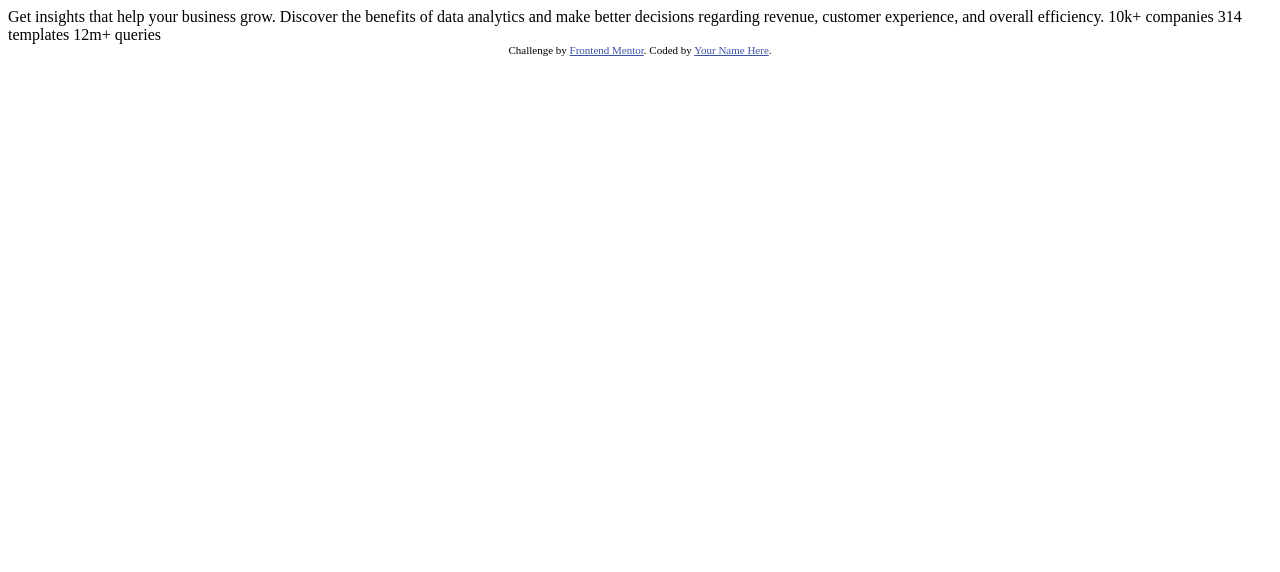
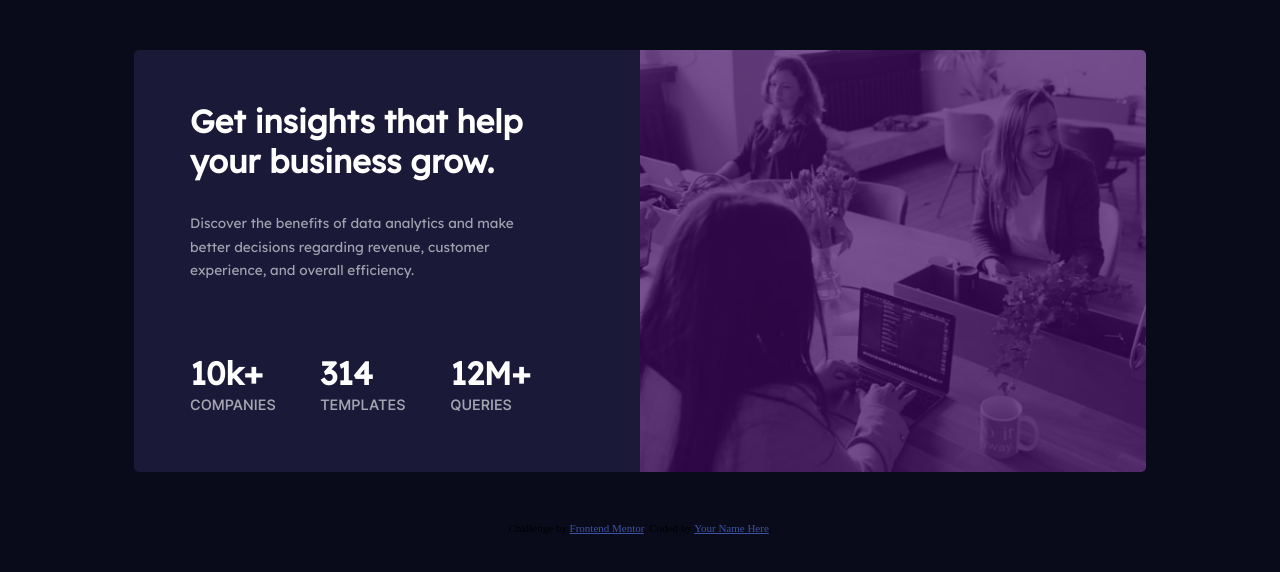
Before and after one commit to remigranjon/FrontendMentor-Project1, a plain HTML site: page index.html in a window 1280 px wide. Drawn offline with Linux system fonts and the light colour scheme.

Commit message:
desktop design

```diff
--- a/index.html
+++ b/index.html
@@ -5,7 +5,7 @@
   <meta name="viewport" content="width=device-width, initial-scale=1.0"> <!-- displays site properly based on user's device -->
 
   <link rel="icon" type="image/png" sizes="32x32" href="./images/favicon-32x32.png">
-
+  <link rel="stylesheet" href="styles.css">
   <title>Frontend Mentor | Stats preview card component</title>
 
   <!-- Feel free to remove these styles or customise in your own stylesheet 👍 -->
@@ -15,15 +15,34 @@
   </style>
 </head>
 <body>
+  <header>
+    <div id="card">
+      <h1 id="card_title">Get <strong>insights</strong> that help your business grow.</h1>
 
-  Get insights that help your business grow.
+      <p id="card_description">Discover the benefits of data analytics and make better decisions regarding revenue, customer
+        experience, and overall efficiency.</p>
 
-  Discover the benefits of data analytics and make better decisions regarding revenue, customer
-  experience, and overall efficiency.
+      <div id="stats">
+        <div id="companies">
+          <h1>10k+</h1>
+          <p>companies</p>
+        </div>
+        <div id="templates">
+          <h1>314</h1>
+          <p>templates</p>
+        </div>
+        <div id="queries">
+          <h1>12M+</h1>
+          <p>queries</p>
+        </div>
+      </div>
+    </div>
+    <aside>
+      <img src="images/image-header-desktop.jpg" alt="Picture of people working - Desktop version" id="image_aside_desktop">
+      <img src="images/image-header-mobile.jpg" alt="Picture of people working - Mobile version" id="image_aside_mobile">
+    </aside>
+  </header>
 
-  10k+ companies
-  314 templates
-  12m+ queries
 
   <div class="attribution">
     Challenge by <a href="https://www.frontendmentor.io?ref=challenge" target="_blank">Frontend Mentor</a>.
--- /dev/null
+++ b/styles.css
@@ -0,0 +1,109 @@
+@font-face {
+    font-family: "Inter";
+    src :url("fonts/Inter.ttf")
+}
+@font-face {
+    font-family: "Lexend Deca";
+    src: url("fonts/LexendDeca-Regular.ttf");
+}
+
+
+body {
+    background-color : hsl(233, 47%, 7%);
+}
+/* -------------------------------------------------------------------------- */
+/* Header styling - The header refers to the main part of the page i.e. the card
+with title, paragraph and statistics as well as the purple picture on the side*/
+/* -------------------------------------------------------------------------- */
+
+header {
+    width : 80%;
+    margin : 50px auto;
+    display : flex;
+    /* border-radius: 5px; */
+}
+
+/* -------------------------------------------------------------------------- */
+/* Card styling - The card comes with a title a paragraph(or description) and
+some statistics with a h1 and a paragraph per topic*/
+/* -------------------------------------------------------------------------- */
+
+header #card {
+    background-color : hsl(244, 38%, 16%);
+    padding : 30px 5.5%;
+    width : 39%;
+    border-top-left-radius: 5px;
+    border-bottom-left-radius: 5px;
+}
+
+header #card #card_title {
+    font-size : 2em;
+    font-family :"Lexend Deca", Arial, Helvetica, sans-serif;
+    color : hsl(0, 0%, 100%);
+    margin-bottom : 30px;
+}
+
+header #card #card_description {
+    font-size : 0.85em;
+    font-family : "Lexend Deca", Arial, Helvetica, sans-serif;
+    color : hsla(0, 0%, 100%, 0.6);
+    font-weight : 400;
+    line-height : 1.7em;
+    width : 85%;
+    margin-bottom : 70px;
+}
+
+header #card #stats {
+    display :flex;
+}
+
+header #card #stats #companies {
+    width :33%;
+}
+header #card #stats #templates {
+    width : 33%;
+}
+header #card #stats #queries {
+    width : 33;
+}
+
+header #card #stats h1 {
+    color : hsl(0, 0%, 100%);
+    font-family: "Lexend Deca", Arial, Helvetica, sans-serif;
+    font-size: 2em;
+    margin : 2.5px 0;
+}
+
+header #card #stats p{
+    color : hsla(0, 0%, 100%, 0.6);
+    font-family : "Inter", Arial, Helvetica, sans-serif;
+    font-size : 0.9em;
+    text-transform : uppercase;
+    margin : 2.5px 0;
+    font-weight : 550;
+}
+/* -------------------------------------------------------------------------- */
+/* Aside styling - The aside is basically a picture with a purple background.
+The picture is function of the user's screen's size*/
+/* -------------------------------------------------------------------------- */
+
+header aside {
+    background-color : hsl(277, 83%, 21%);
+    /* background-image: url("images/image-header-desktop.jpg"); */
+    width : 50%;
+    border-top-right-radius: 5px;
+    border-bottom-right-radius: 5px;
+}
+
+header aside #image_aside_desktop {
+    opacity: 0.3;
+    width : 100%;
+    height : 100%;
+    object-fit: cover;
+    border-bottom-right-radius: 5px;
+    border-top-right-radius: 5px;
+}
+
+header aside #image_aside_mobile {
+    display :  none;
+}
```
